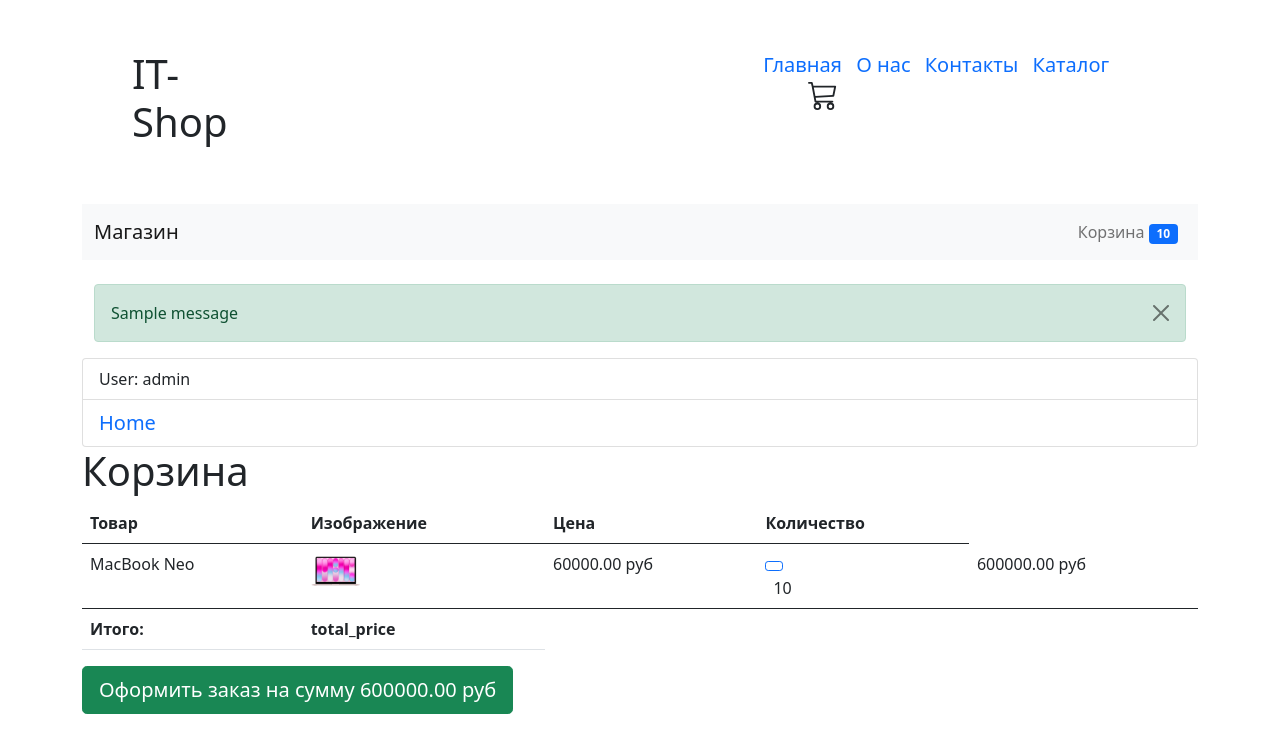
After one commit to noNaameee/django-project, a Django app: page /cart/ in a window 1280 px wide. The commit adds this page. Shown: the top 753 px of the page. Run offline with Django 5.2, Linux system fonts and the light colour scheme; a user stored in the database is signed in; data comes from the database, SQL or seed files in the repository; both versions use the stored data as it was after the commit; tables that the repository leaves empty hold one stand-in row (values such as "Sample post"); one stand-in notice (Sample message) is shown.

Commit message:
Добавил оформление заказов

```diff
--- /dev/null
+++ b/project/app/context_processors.py
@@ -0,0 +1,7 @@
+from django.db.models import Sum
+
+def cart_context(request):
+    cart_count = 0
+    if request.user.is_authenticated:
+        cart_count = request.user.cart_items.aggregate(total=Sum('quantity'))['total'] or 0
+    return {'cart_count':cart_count}
--- /dev/null
+++ b/project/app/model/Cart.py
@@ -0,0 +1,3 @@
+class Cart:
+    def add_in_cart(self):
+        pass
--- /dev/null
+++ b/project/app/model/Category.py
@@ -0,0 +1,2 @@
+class Category:
+    pass
--- /dev/null
+++ b/project/app/model/Order.py
@@ -0,0 +1,2 @@
+class Order:
+    pass
--- /dev/null
+++ b/project/app/model/Product.py
@@ -0,0 +1,5 @@
+from models import Product
+
+class Product:
+    def __init__(self):
+        pass
--- a/project/app/templates/base.html
+++ b/project/app/templates/base.html
@@ -13,7 +13,7 @@
             User: {{ user }}
         </li>
         <li class="list-group-item">
-            <a href="{% url 'home' %}">Home</a>
+            <a href="{% url 'home' %}" class="navbar-brand">Home</a>
         </li>
     </ul>
     {% block content %}
--- /dev/null
+++ b/project/app/templates/cart/index.html
@@ -0,0 +1,58 @@
+{% extends 'base.html' %}
+{% block content %}
+<h1>Корзина</h1>
+{% if cart_items %}
+<table class="table table-hover">
+    <thead>
+        <tr>
+            <th>Товар</th>
+            <th>Изображение</th>
+            <th>Цена</th>
+            <th>Количество</th>
+        </tr>
+    </thead>
+    <tbody>
+        {% for item in cart_items %}
+        <tr>
+            <td> {{ item.product.name }} </td>
+            <td>
+                {% with image=item.product.images.first %}
+                    {% if image %}
+                        <img src="{{ image.image.url }}" alt="{{ item.product.name }}" width="50">
+                    {% else %}
+                        <img src="https://via.placeholder.com/50" alt="Нет изображения" width="50">
+                    {% endif %}
+                {% endwith %}
+            </td>
+            <td> {{ item.product.price }} руб</td>
+            <td>
+                <form action="{% url 'increase_quantity' item.product.id %}" method="post">
+                    {% csrf_token %}
+                    <button type="submit" class="btn btn-sm btn-outline-primary">
+                        <i class="fas fa-plus"></i>
+                    </button>
+                </form>
+                <span class="mx-2">{{ item.quantity }} </span>
+            </td>
+            <td> {{ item.total|floatformat:2}} руб</td>
+        </tr>
+        {% endfor %}
+    </tbody>
+    <tfoot>
+        <tr>
+            <th>Итого:</th>
+            <th>total_price</th>
+        </tr>
+    </tfoot>
+</table>
+<form action="{% url 'create_order'%}" method="post">
+    {% csrf_token %}
+    <button type="submit" class="btn btn-success btn-lg">
+        Оформить заказ на сумму {{ total_price }} руб
+    </button>
+</form>
+{% else %}
+<p>Ваша корзина пуста</p>
+<a href="{% url 'product' %}">Перейти к покупкам</a>
+{% endif %}
+{% endblock %}
--- a/project/app/templates/home.html
+++ b/project/app/templates/home.html
@@ -7,6 +7,6 @@
         <button type="submit">Выход</button>
     </form>
     {% else %}
-    <a href="{% url 'login' %}">Вход</a>|<a href="{% url 'register' %}">Регистрация</a>
+    <a href="{% url 'login' %}" class="navbar-brand">Вход</a>|<a href="{% url 'register' %}" class="navbar-brand"> Регистрация</a>
     {% endif%}
 {% endblock %}
--- a/project/app/templates/layouts/header.html
+++ b/project/app/templates/layouts/header.html
@@ -1,17 +1,49 @@
     <header class="site-header">
         <div class="header-container">
-            <div class="logo">
-                <h1>site</h1>
+                <nav style="display: flex;
+                            list-style: none;
+                            padding: 0;
+                            margin: 50px;">
+                        <div class="logo">
+                            <h1>IT-Shop</h1>
+                        </div>
+                        <div style="margin-left: 500px;">
+                            <a href="/" style="margin: 5px;" class="navbar-brand">Главная</a>
+                            {% if not is_not_show %}
+                            <a href="#" style="margin: 5px;" class="navbar-brand">О нас</a>
+                            <a href="#" style="margin: 5px;" class="navbar-brand">Контакты</a>
+                            <a href="{% url 'product' %}" style="margin: 5px;" class="navbar-brand">Каталог</a></li>
+                            {% endif %}
+                            <svg xmlns="http://www.w3.org/2000/svg" width="30" height="30" fill="currentColor" class="bi bi-cart3" viewBox="0 0 16 16" style="margin-left: 50px;">
+                                      <path d="M0 1.5A.5.5 0 0 1 .5 1H2a.5.5 0 0 1 .485.379L2.89 3H14.5a.5.5 0 0 1 .49.598l-1 5a.5.5 0 0 1-.465.401l-9.397.472L4.415 11H13a.5.5 0 0 1 0 1H4a.5.5 0 0 1-.491-.408L2.01 3.607 1.61 2H.5a.5.5 0 0 1-.5-.5M3.102 4l.84 4.479 9.144-.459L13.89 4zM5 12a2 2 0 1 0 0 4 2 2 0 0 0 0-4m7 0a2 2 0 1 0 0 4 2 2 0 0 0 0-4m-7 1a1 1 0 1 1 0 2 1 1 0 0 1 0-2m7 0a1 1 0 1 1 0 2 1 1 0 0 1 0-2"/>
+                            </svg>
+                        </div>
+                </nav>
+        </div>
+        <nav class="navbar navbar-expand-lg navbar-light bg-light">
+            <div class="container">
+                <a class="navbar-brand" href="{% url 'product' %}">Магазин</a>
+                <div class="navbar-nav ms-auto">
+                   <a class="nav-link" href="{% url 'cart' %}">
+                    Корзина
+                    {% if cart_count > 0 %}
+                        <span class="badge bg-primary">{{ cart_count }}</span>
+                    {% endif %}
+                    </a>
+                </div>
             </div>
-            <nav class="main-nav">
-                <ul>
-                    <li><a href="/">Главная</a></li>
-                    {% if not is_not_show %}
-                    <li><a href="#">О нас</a></li>
-                    <li><a href="#">Контакты</a></li>
-                    <li><a href="{% url 'product' %}">Каталог</a></li>
-                    {% endif %}
-                </ul>
-            </nav>
-        </div>
+        </nav>
+            <div class="container mt-4">
+        {% if messages %}
+            {% for message in messages %}
+                <div class="alert alert-{{ message.tags }} alert-dismissible fade show">
+                    {{ message }}
+                    <button type="button" class="btn-close" data-bs-dismiss="alert"></button>
+                </div>
+            {% endfor %}
+        {% endif %}
+
+        {% block content %}{% endblock %}
+    </div>
+     <script src="https://cdn.jsdelivr.net/npm/bootstrap@5.3.0/dist/js/bootstrap.bundle.min.js"></script>
     </header>
--- a/project/app/templates/product/index.html
+++ b/project/app/templates/product/index.html
@@ -15,7 +15,10 @@
             <h5 class="card-title">{{ product.name }}</h5>
             <p class="cars-text">{{ product.price }} рублей</p>
             <p class="card-text">{{ product.description }}</p>
-            <a href="#" class="btn btn-primary">В корзину</a>
+            <form action="{% url 'add_to_cart' product.id %}" method="post">
+                {% csrf_token %}
+                <button type="submit" class="btn btn-primary">В корзину</button>
+            </form>
         </div>
     </div>
     {% endfor %}
--- a/project/app/views.py
+++ b/project/app/views.py
@@ -1,8 +1,11 @@
-from django.shortcuts import render,redirect
+from django.shortcuts import render,redirect,get_object_or_404
 from django.views import View
 from django.contrib.auth import authenticate,login
+from django.contrib.auth.decorators import login_required
+from django.contrib import messages
+from django.db import transaction
 from app.forms import CustomUserCreationForm
-from app.models import Product
+from app.models import Product,CartItem,Order, OrderItem
 
 class Register(View):
     template_name = 'registration/register.html'
@@ -25,6 +28,70 @@ class Register(View):
             'form':form
         }
         return render(request,self.template_name,context)
+@login_required
 def index(request):
     products = Product.objects.prefetch_related('images').all()
     return render(request,'product/index.html',{"products":products})
+@login_required
+def cart(request):
+    cart_items = request.user.cart_items.select_related('product').all()
+    cart_items_with_total = []
+    for item in cart_items:
+        item.total = item.product.price * item.quantity
+        cart_items_with_total.append(item)
+    total_price = sum(item.total for item in cart_items_with_total)
+    return render(request,'cart/index.html',{
+        'cart_items':cart_items_with_total,
+        'total_price':total_price
+    })
+@login_required
+def add_to_cart(request,product_id):
+    product = get_object_or_404(Product,id=product_id)
+    cart_item,created = CartItem.objects.get_or_create(
+        user=request.user,
+        product=product
+    )
+    if not created:
+        cart_item.quantity += 1
+        cart_item.save()
+    messages.success(request,f'Товар{product.name} добавлен в корзину')
+    return redirect('product')
+@login_required
+def cart_index(request):
+    cart_items = request.user.cart_items.select_related('product').all()
+    total_price = sum(item.product.price * item.quantity for item in cart_items)
+    return render(request,'cart/index.html',{'cart_items':cart_items,'total_price':total_price})
+@login_required
+def increase_quantity(request,product_id):
+    product = get_object_or_404(Product,id=product_id)
+    cart_item = get_object_or_404(CartItem, user=request.user, product=product)
+    cart_item.quantity += 1
+    cart_item.save()
+    return render('cart')
+@login_required
+@transaction.atomic
+def create_order(request):
+    cart_items = request.user.cart_items.select_related('product').all()
+    if not cart_items:
+        messages.error('Невозможно оформить заказ. Ваша корзина пуста')
+        return redirect('cart')
+    total_price = sum(item.product.price * item.quantity for item in cart_items)
+    order = Order.objects.create(
+        user=request.user,
+        status='pending',
+        total_price=total_price,
+        shipping_adress='Адрес'
+    )
+
+    for cart_item in cart_items:
+        order_item = OrderItem.objects.create(
+            order=order,
+            product=cart_item.product,
+            quantity=cart_item.quantity,
+            price=cart_item.product.price
+        )
+    cart_items.delete()
+    messages.success(request,f'Заказ {order.id} оформлен успешно')
+    return redirect('order_succes',order_id=order.id)
+def order_succes(request,order_id):
+    return render(request,'order/succes.html',{'order_id':order_id})
--- a/project/project/settings.py
+++ b/project/project/settings.py
@@ -60,6 +60,7 @@ TEMPLATES = [
         'APP_DIRS': True,
         'OPTIONS': {
             'context_processors': [
+                'app.context_processors.cart_context',
                 'django.template.context_processors.request',
                 'django.contrib.auth.context_processors.auth',
                 'django.contrib.messages.context_processors.messages',
--- a/project/project/urls.py
+++ b/project/project/urls.py
@@ -26,6 +26,11 @@ urlpatterns = [
     path('admin/', admin.site.urls),
     path('',TemplateView.as_view(template_name='home.html'),name='home'),
     path('product/',views.index,name='product'),
+    path('add-to-cart/<int:product_id>/',views.add_to_cart,name='add_to_cart'),
+    path('cart/',views.cart,name='cart'),
+    path('increase-quantity/<int:product_id>/',views.increase_quantity, name='increase_quantity'),
+    path('create-order/',views.create_order,name='create_order'),
+    path('order-succes/<int:order_id>/',views.order_succes,name='order_succes'),
     path('users/', include('app.urls')),
 ]
 #python manage.py runserver
```
Also changed, not shown: project/app/models.py (+24 -0 lines), project/app/templates/order/succes.html (added, +8 -0 lines), project/app/migrations/0006_cartitem.py (added), project/db.sqlite3.
